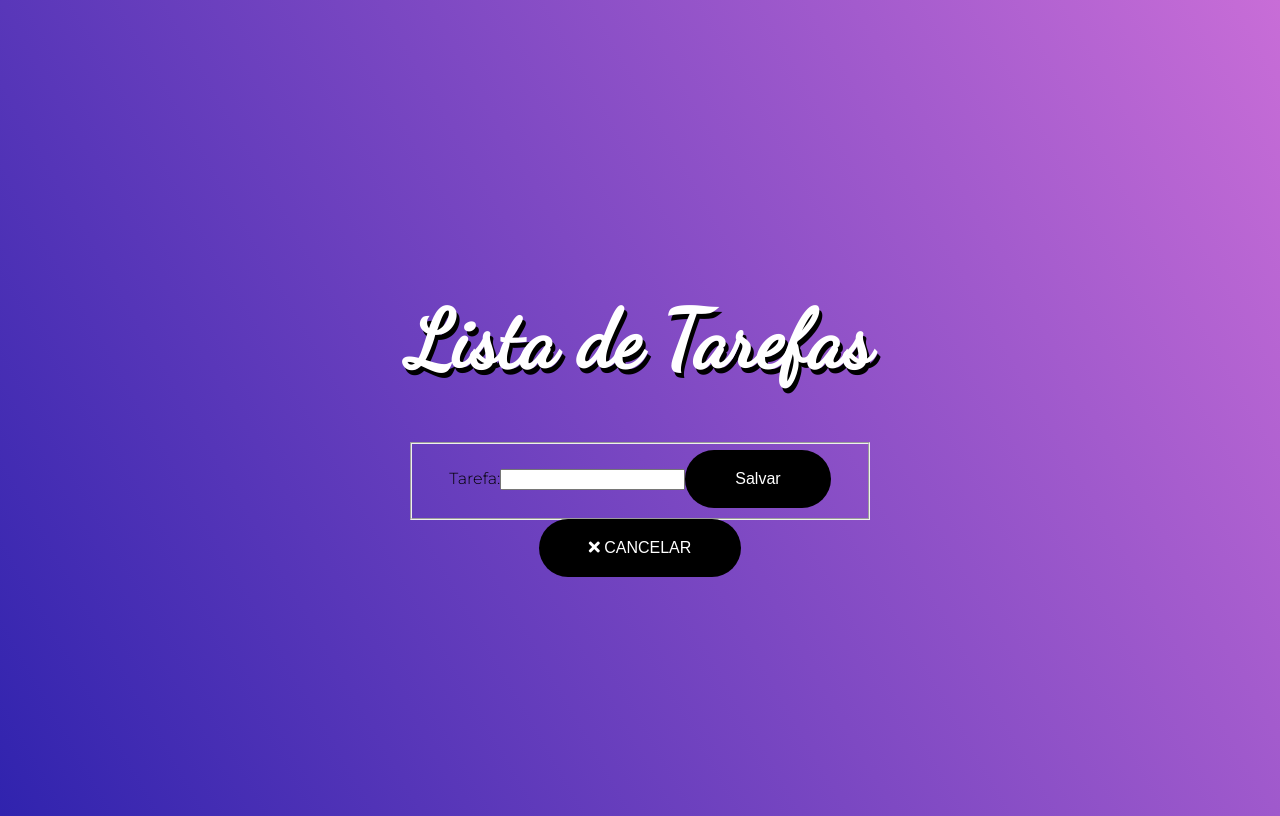
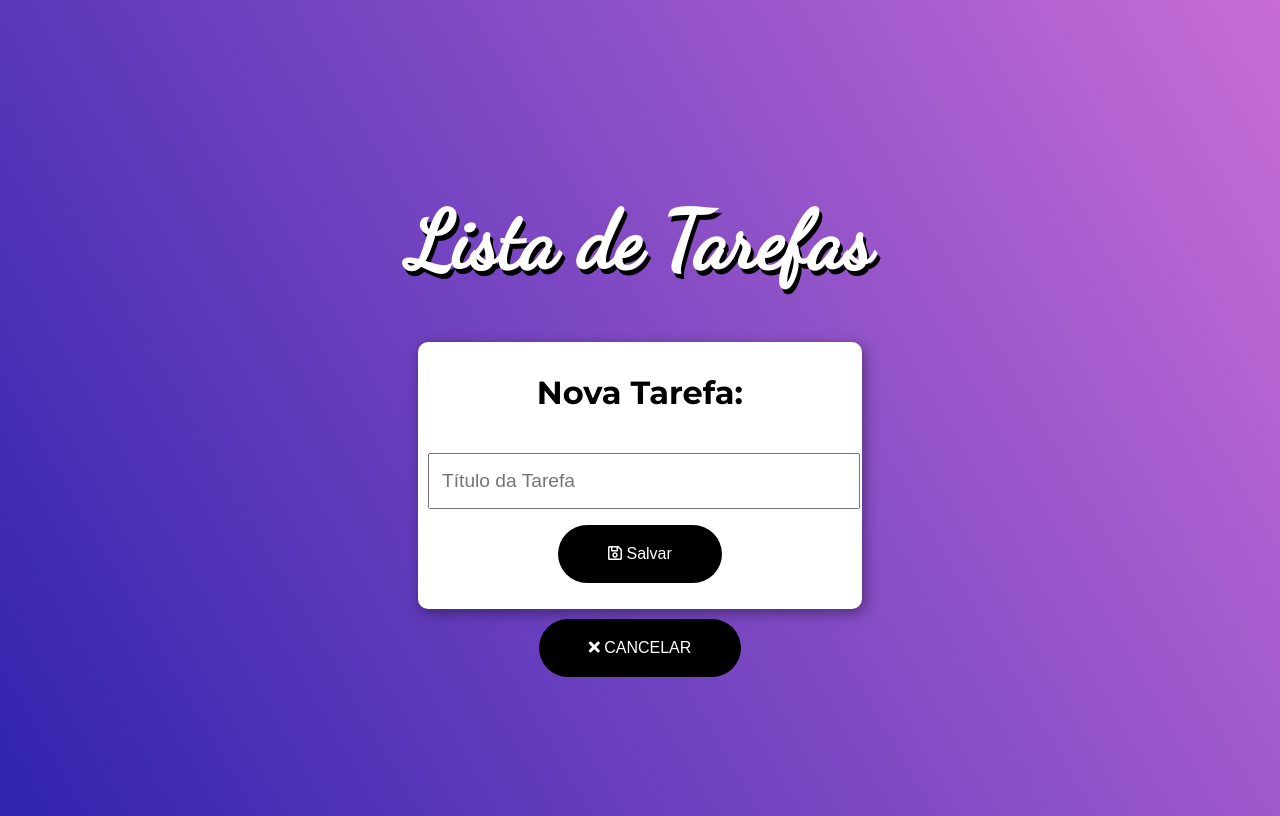
Before and after one commit to westefns-souza/Comecando_Com_Angular, an Angular app: page / in a window 1280 px wide. Both pictures are taken after a click on the button "NOVA TAREFA". Built offline with nearby package versions, Linux system fonts and the light colour scheme.

Commit message:
Estilizando o formulário

```diff
--- a/src/app/app.component.html
+++ b/src/app/app.component.html
@@ -11,12 +11,17 @@
 
 <div id="modal" *ngIf="mode=='add'" class="animated flipInX">
     <form [formGroup]="form">
-        <fieldset>
-            <label>Tarefa:</label>
-            <input type="text" maxlength="60" formControlName="title">
-            <small *ngIf="form.controls.title.invalid && !form.controls.title.pristine">Este campo deve conter entre 3 e 60 caracteres</small>
-            <button class="button" [disabled]="form.invalid" (click)="add()">Salvar</button>
-        </fieldset>
+            <h1 class="text-center">Nova Tarefa:</h1><br/>
+            <input type="text" placeholder="Título da Tarefa" maxlength="60" formControlName="title"><br>
+            <small class="danger" *ngIf="form.controls.title.invalid && !form.controls.title.pristine">
+                Este campo deve conter entre 3 e 60 caracteres<br />
+            </small>
+            <p class="text-center">
+                <button class="button" [disabled]="form.invalid" (click)="add()">
+                    <i class="far fa-save"></i>
+                    Salvar
+                </button>
+            </p>
     </form>
 </div>
 
--- a/src/app/app.component.ts
+++ b/src/app/app.component.ts
@@ -59,6 +59,7 @@
   save() {
     const data = JSON.stringify(this.todos);
     localStorage.setItem('todos', data);
+    this.mode = 'list';
   }
 
   load() {
--- a/src/styles.css
+++ b/src/styles.css
@@ -75,3 +75,29 @@
     padding-left: 50px;
     padding-right: 50px;
   }
+
+  #modal {
+    text-align: left;
+    margin: 10px;
+    padding: 10px;
+    background: #fff;
+    border-radius: 10px;
+    -webkit-box-shadow: 3px 4px 14px 0px rgba(0, 0, 0, 0.39);
+    -moz-box-shadow: 3px 4px 14px 0px rgba(0, 0, 0, 0.39);
+    box-shadow: 3px 4px 14px 0px rgba(0, 0, 0, 0.39);
+  }
+
+  input {
+    width: 100%;
+    line-height: 50px;
+    text-indent: 10px;
+    font-size: 1.2em;
+  }
+
+  .danger {
+    background-color: #ff0000;
+    color: #fff;
+    font-weight: bold;
+    padding: 5px;
+    margin-top: 10px;
+  }
```
